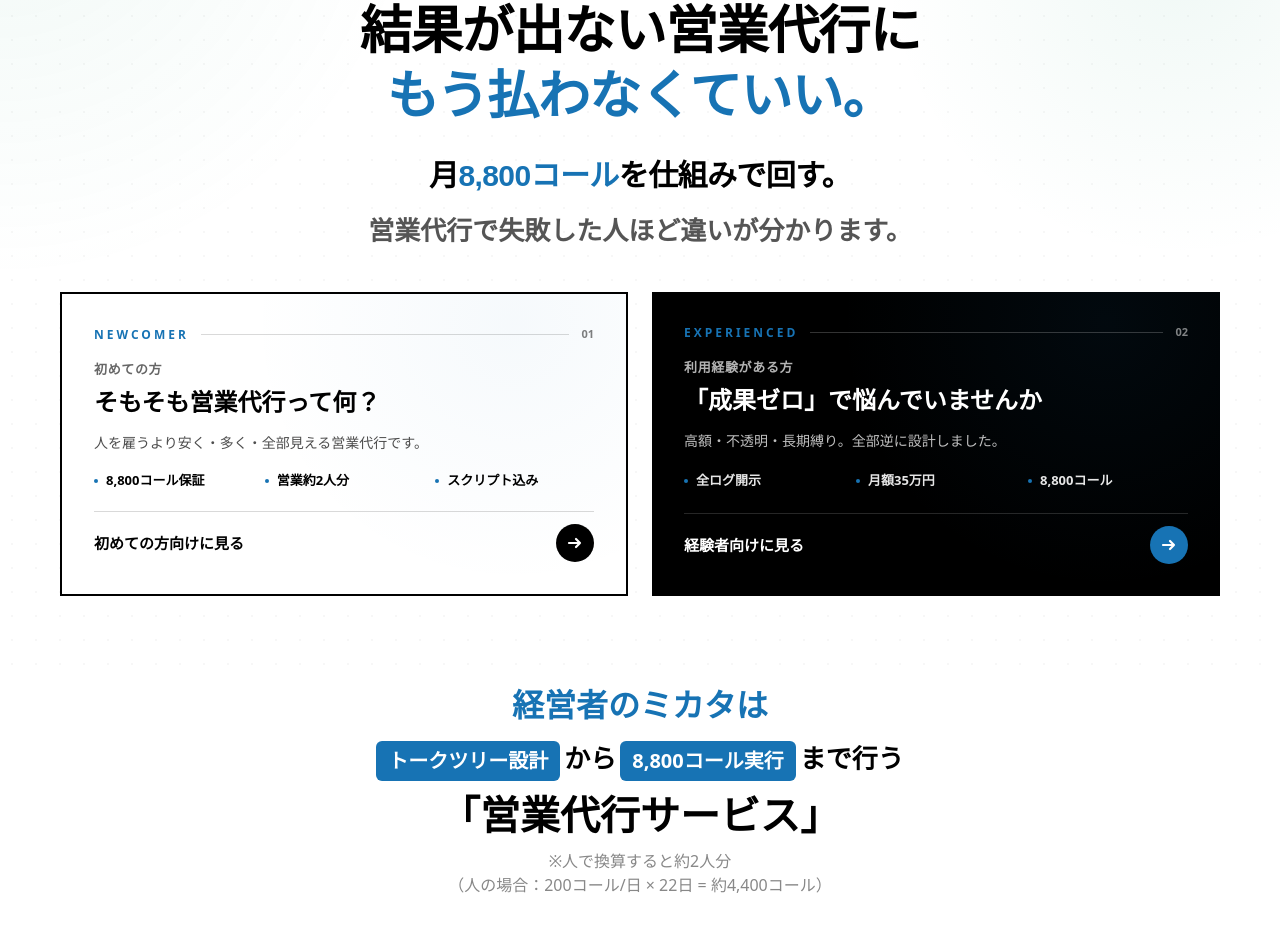
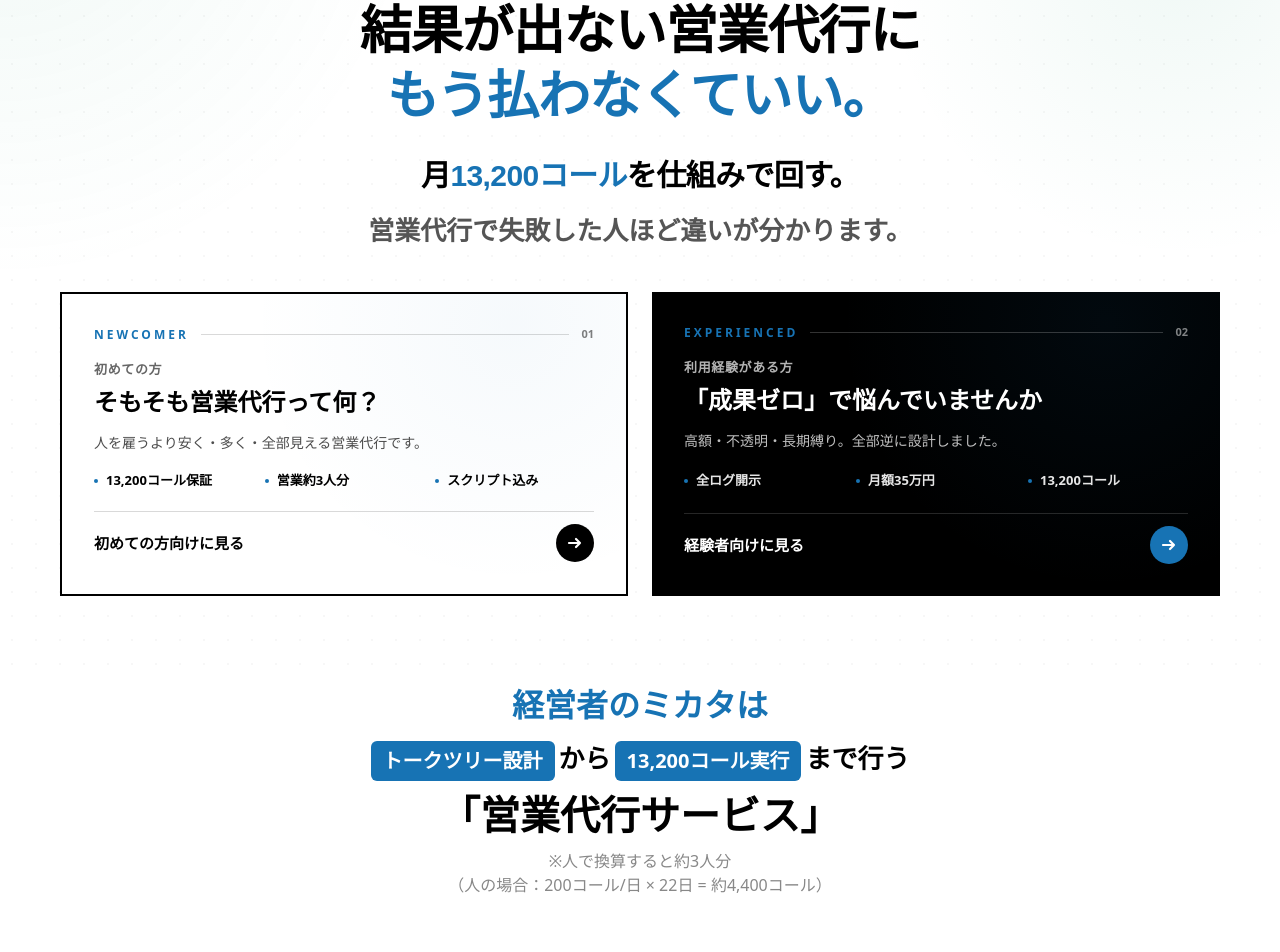
Before and after one commit to koretada0826/keieisyanomikata, a React (Vite) app: page / in a window 1280 px wide. Shown: the part 213-1165 px from the top of the page. Built offline with nearby package versions, Linux system fonts and the light colour scheme; grey boxes are pictures that could not be loaded; the HTML template or start-up script is replaced by a standard one.

Commit message:
Update call volume 8,800→13,200 and 2人分→3人分
Co-Authored-By: Claude Opus 4.8 (1M context) <noreply@anthropic.com>

```diff
--- a/src/components/Section1.tsx
+++ b/src/components/Section1.tsx
@@ -19,7 +19,7 @@ export default function Section1() {
       </p>
       <h1 className="fade-in mx-auto text-black visible" style={{"fontFamily": "\"M PLUS 1p\", \"Noto Sans JP\", sans-serif", "fontWeight": "900", "lineHeight": "1.25", "letterSpacing": "-0.02em", "fontSize": "clamp(26px, 4.5vw, 52px)"}}>結果が出ない営業代行に<br /><span className="text-[#1773b4]">もう払わなくていい。</span>
       </h1>
-      <p className="fade-in mt-5 sm:mt-7 text-black leading-[1.5] visible" style={{"fontFamily": "\"M PLUS 1p\", \"Noto Sans JP\", sans-serif", "fontWeight": "900", "lineHeight": "1.25", "letterSpacing": "-0.02em", "fontSize": "clamp(18px, 3vw, 30px)"}}>月<span className="text-[#1773b4]">8,800コール</span>を仕組みで回す。
+      <p className="fade-in mt-5 sm:mt-7 text-black leading-[1.5] visible" style={{"fontFamily": "\"M PLUS 1p\", \"Noto Sans JP\", sans-serif", "fontWeight": "900", "lineHeight": "1.25", "letterSpacing": "-0.02em", "fontSize": "clamp(18px, 3vw, 30px)"}}>月<span className="text-[#1773b4]">13,200コール</span>を仕組みで回す。
       </p>
       <p className="fade-in mt-3 sm:mt-4 text-[14px] sm:text-[22px] lg:text-[26px] font-bold text-[#555] leading-[1.6] whitespace-nowrap visible">営業代行で失敗した人ほど違いが分かります。
       </p>
@@ -40,9 +40,9 @@ export default function Section1() {
       <p className="text-[13px] sm:text-[14px] leading-[1.8] mb-4 text-[#4d4d4d]">人を雇うより安く・多く・全部見える営業代行です。
       </p>
       <ul className="flex-1 grid grid-cols-1 sm:grid-cols-3 gap-x-3 gap-y-2 mb-4 sm:mb-5">
-      <li className="flex items-center gap-2 text-[15px] sm:text-[13px] font-bold text-black"><span className="inline-block w-[4px] h-[4px] rounded-full bg-[#1773b4] shrink-0"></span>8,800コール保証
+      <li className="flex items-center gap-2 text-[15px] sm:text-[13px] font-bold text-black"><span className="inline-block w-[4px] h-[4px] rounded-full bg-[#1773b4] shrink-0"></span>13,200コール保証
       </li>
-      <li className="flex items-center gap-2 text-[15px] sm:text-[13px] font-bold text-black"><span className="inline-block w-[4px] h-[4px] rounded-full bg-[#1773b4] shrink-0"></span>営業約2人分
+      <li className="flex items-center gap-2 text-[15px] sm:text-[13px] font-bold text-black"><span className="inline-block w-[4px] h-[4px] rounded-full bg-[#1773b4] shrink-0"></span>営業約3人分
       </li>
       <li className="flex items-center gap-2 text-[15px] sm:text-[13px] font-bold text-black"><span className="inline-block w-[4px] h-[4px] rounded-full bg-[#1773b4] shrink-0"></span>スクリプト込み
       </li>
@@ -70,7 +70,7 @@ export default function Section1() {
       </li>
       <li className="flex items-center gap-2 text-[15px] sm:text-[13px] font-bold text-white/90"><span className="inline-block w-[4px] h-[4px] rounded-full bg-[#1773b4] shrink-0"></span>月額35万円
       </li>
-      <li className="flex items-center gap-2 text-[15px] sm:text-[13px] font-bold text-white/90"><span className="inline-block w-[4px] h-[4px] rounded-full bg-[#1773b4] shrink-0"></span>8,800コール
+      <li className="flex items-center gap-2 text-[15px] sm:text-[13px] font-bold text-white/90"><span className="inline-block w-[4px] h-[4px] rounded-full bg-[#1773b4] shrink-0"></span>13,200コール
       </li>
       </ul>
       <div className="flex items-center justify-between pt-3 border-t border-white/15"><span className="text-[13px] sm:text-[15px] font-black">経験者向けに見る</span><span className="inline-flex items-center justify-center w-[38px] h-[38px] rounded-full transition-all duration-300 bg-[#1773b4] text-white group-hover:scale-110"><svg width="18" height="18" viewBox="0 0 18 18" fill="none" aria-hidden={true}><path d="M3 9 H14 M10 5 L14 9 L10 13" stroke="currentColor" strokeWidth="2.2" strokeLinecap="round" strokeLinejoin="round"></path></svg></span>
@@ -85,11 +85,11 @@ export default function Section1() {
       <div id="service-intro" className="fade-in text-center mb-2 scroll-mt-[80px] visible">
       <p className="text-[22px] sm:text-[28px] lg:text-[32px] font-black text-[#1773b4] leading-[1.3] mb-3">経営者のミカタは
       </p>
-      <p className="text-[18px] sm:text-[22px] lg:text-[26px] font-bold text-black leading-[1.6]"><span className="inline-block bg-[#1773b4] text-white px-3 py-1 rounded-[6px] text-[16px] sm:text-[20px] font-bold mr-1">トークツリー設計</span>から<span className="inline-block bg-[#1773b4] text-white px-3 py-1 rounded-[6px] text-[16px] sm:text-[20px] font-bold mx-1">8,800コール実行</span>まで行う
+      <p className="text-[18px] sm:text-[22px] lg:text-[26px] font-bold text-black leading-[1.6]"><span className="inline-block bg-[#1773b4] text-white px-3 py-1 rounded-[6px] text-[16px] sm:text-[20px] font-bold mr-1">トークツリー設計</span>から<span className="inline-block bg-[#1773b4] text-white px-3 py-1 rounded-[6px] text-[16px] sm:text-[20px] font-bold mx-1">13,200コール実行</span>まで行う
       </p>
       <p className="text-[26px] sm:text-[34px] lg:text-[40px] font-black text-black leading-[1.3] mt-2">「営業代行サービス」
       </p>
-      <p className="text-[14px] sm:text-[16px] text-[#888] mt-2">※人で換算すると約2人分<br />（人の場合：200コール/日 × 22日 = 約4,400コール）
+      <p className="text-[14px] sm:text-[16px] text-[#888] mt-2">※人で換算すると約3人分<br />（人の場合：200コール/日 × 22日 = 約4,400コール）
       </p>
       </div>
       <section className="bg-white pt-4 pb-10 px-4 overflow-hidden relative"><svg width="0" height="0" aria-hidden={true} style={{"position": "absolute"}}><defs><filter id="knockout-black" colorInterpolationFilters="sRGB"><feColorMatrix type="matrix" values="1 0 0 0 0
@@ -299,7 +299,7 @@ export default function Section1() {
       </div>
       <div className="px-2 sm:px-6 py-2 sm:py-5 border-l border-[#eee] flex items-center justify-center text-center bg-white"><span className="text-[11px] sm:text-[15px] text-[#888] leading-[1.3]">月500〜1,000件</span>
       </div>
-      <div className="px-2 sm:px-6 py-2 sm:py-5 border-l border-[#cfe4f3] bg-[#eaf3fa] flex items-center justify-center text-center gap-1 sm:gap-2"><svg className="shrink-0 w-3 h-3 sm:w-4 sm:h-4 text-[#1773b4]" viewBox="0 0 16 16" fill="none" aria-hidden={true}><path d="M3 8 L7 12 L13 4" stroke="currentColor" strokeWidth="2.5" strokeLinecap="round" strokeLinejoin="round"></path></svg><span className="text-[11px] sm:text-[15px] lg:text-[17px] font-black text-[#1773b4] leading-[1.3]">月8,800コール（約2人分）</span>
+      <div className="px-2 sm:px-6 py-2 sm:py-5 border-l border-[#cfe4f3] bg-[#eaf3fa] flex items-center justify-center text-center gap-1 sm:gap-2"><svg className="shrink-0 w-3 h-3 sm:w-4 sm:h-4 text-[#1773b4]" viewBox="0 0 16 16" fill="none" aria-hidden={true}><path d="M3 8 L7 12 L13 4" stroke="currentColor" strokeWidth="2.5" strokeLinecap="round" strokeLinejoin="round"></path></svg><span className="text-[11px] sm:text-[15px] lg:text-[17px] font-black text-[#1773b4] leading-[1.3]">月13,200コール（約3人分）</span>
       </div>
       </div>
       <div className="grid grid-cols-[1.1fr_1fr_1.3fr] items-stretch border-b border-[#eee]">
@@ -359,7 +359,7 @@ export default function Section1() {
       </p>
       <p className="text-[14px] sm:text-[17px] lg:text-[18px] text-[#333] leading-[1.95] font-medium"><span className="font-black text-black">15年以上の営業実績を持つチームが、現場ベースでトーク設計</span>しています。
       </p>
-      <p className="mt-3 text-[14px] sm:text-[17px] lg:text-[18px] text-[#333] leading-[1.95] font-medium">現場で鍛え上げたトークツリー・KPI・改善ロジックに、AIの実行力と分析力を乗せる。<br />月間8,800コール——人で換算すると約2人分。
+      <p className="mt-3 text-[14px] sm:text-[17px] lg:text-[18px] text-[#333] leading-[1.95] font-medium">現場で鍛え上げたトークツリー・KPI・改善ロジックに、AIの実行力と分析力を乗せる。<br />月間13,200コール——人で換算すると約3人分。
       </p>
       <p className="mt-3 text-[14px] sm:text-[17px] lg:text-[18px] text-[#333] leading-[1.95] font-medium">「人が設計し、AIが動かし、人が磨く」—— この順番でしか、売れる営業は再現できません。
       </p>
@@ -506,12 +506,12 @@ export default function Section1() {
       <h3 className="relative text-[22px] sm:text-[26px] lg:text-[28px] font-black text-black leading-[1.3] mb-4 whitespace-normal sm:whitespace-pre-line">離職なし
       感情ブレなし
       </h3>
-      <p className="relative text-[14px] sm:text-[15px] text-[#4d4d4d] leading-[1.9] mb-5 flex-1">離職なし・教育不要・感情ブレなし・パフォーマンス一定。止まらず、忠実に、∞に稼働し続けます。月間8,800コール、人で換算すると約2人分。
+      <p className="relative text-[14px] sm:text-[15px] text-[#4d4d4d] leading-[1.9] mb-5 flex-1">離職なし・教育不要・感情ブレなし・パフォーマンス一定。止まらず、忠実に、∞に稼働し続けます。月間13,200コール、人で換算すると約3人分。
       </p>
       <div className="relative border-t border-[#eee] pt-4">
       <div className="flex items-baseline gap-2 mb-1"><span className="text-[11px] text-[#999] font-bold tracking-[0.1em]">経営者のミカタの稼働量</span>
       </div>
-      <p className="text-[26px] sm:text-[30px] font-black text-[#1773b4] leading-none mb-1" style={{"fontFamily": "\"M PLUS 1p\", sans-serif"}}>8,800コール/月
+      <p className="text-[26px] sm:text-[30px] font-black text-[#1773b4] leading-none mb-1" style={{"fontFamily": "\"M PLUS 1p\", sans-serif"}}>13,200コール/月
       </p>
       <p className="text-[11px] text-[#888] leading-[1.6]">※人の場合：200コール/日 × 22日 = 約4,400コール
       </p>
@@ -779,7 +779,7 @@ export default function Section1() {
       <h3 className="text-[19px] sm:text-[22px] font-bold text-[#333] mb-4 leading-[1.4]">コール開始
       </h3>
       <p className="text-[14px] sm:text-[16px] text-[#666] leading-[1.8] m-0 whitespace-pre-line">契約後最短5営業日でコール開始。
-      専任チームが月間8,800コールを実行します。
+      専任チームが月間13,200コールを実行します。
       </p>
       </div>
       </div>
```
Also changed, not shown: src/components/FAQ.tsx (+4 -4 lines).
